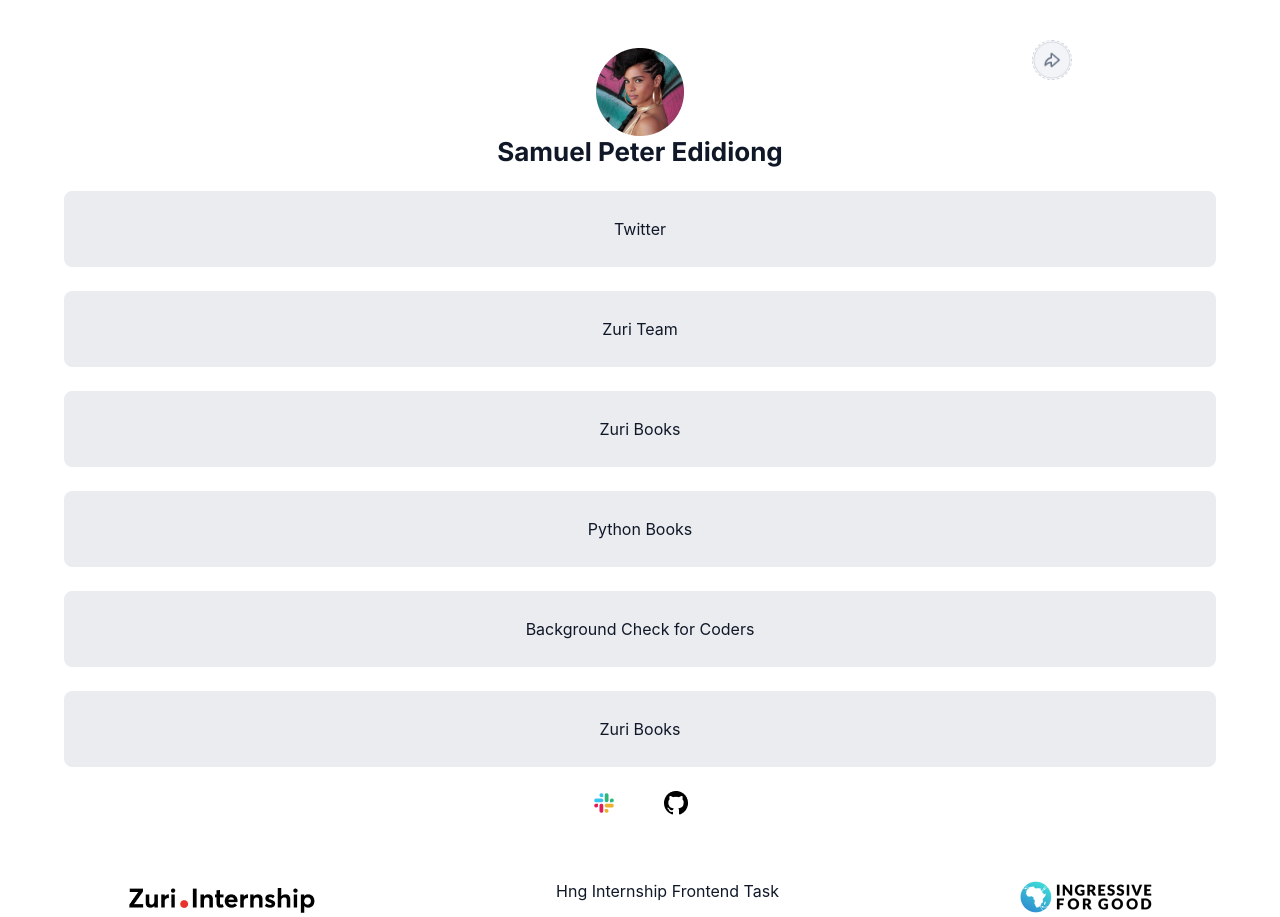
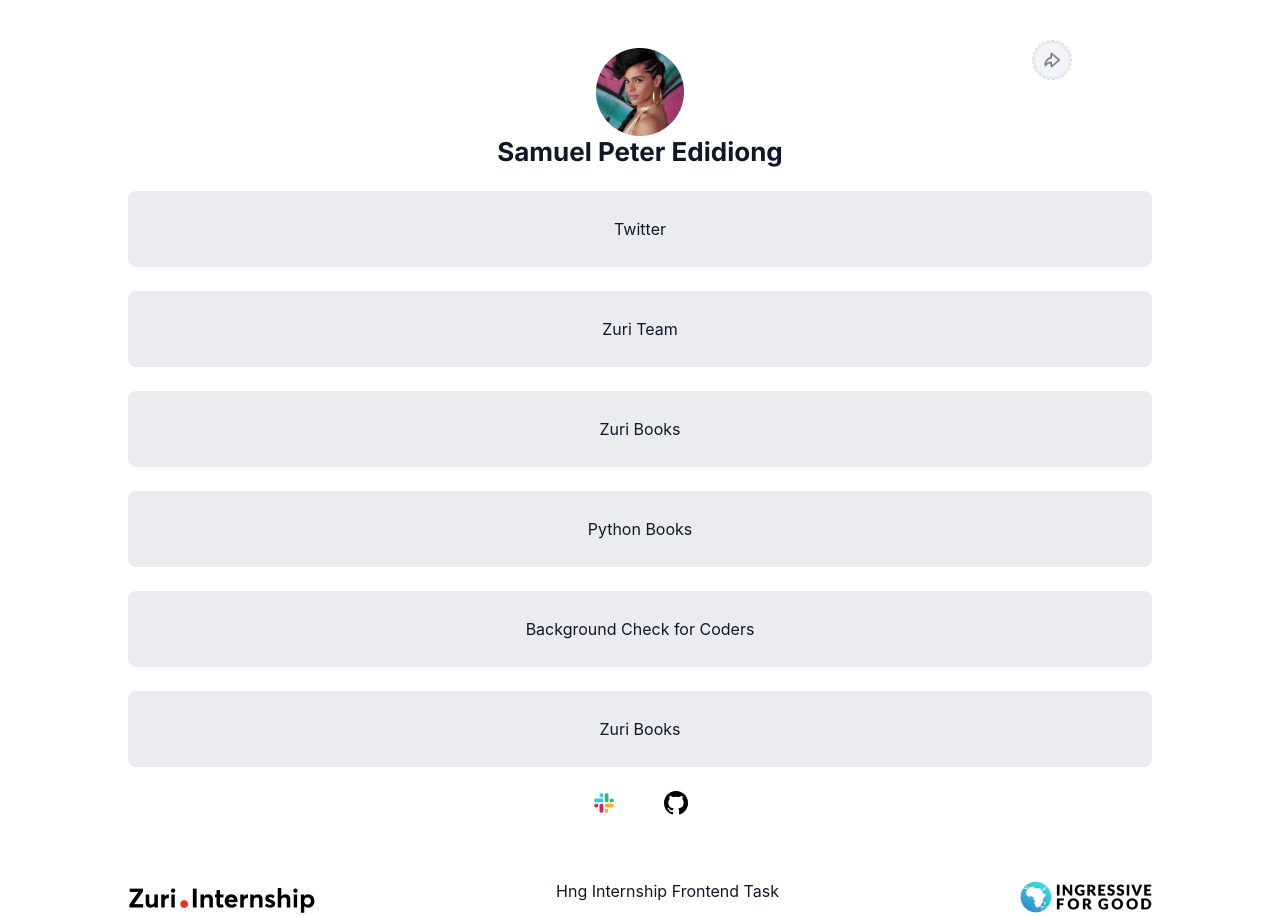
Before and after one commit to Petsamuel/linktree-clone, a React (Create React App) app: page / in a window 1280 px wide. Built offline with nearby package versions, Linux system fonts and the light colour scheme.

Commit message:
made the button width dynamic

```diff
--- a/src/App.css
+++ b/src/App.css
@@ -26,7 +26,8 @@
 align-items: center;
 padding: 24px 32px;
 gap: 8px;
-width: 1152px;
+/* width: 1152px; */
+width:80%;
 height: 76px;
 background: #EAECF0;
 border: 1px solid #EAECF0;
```
